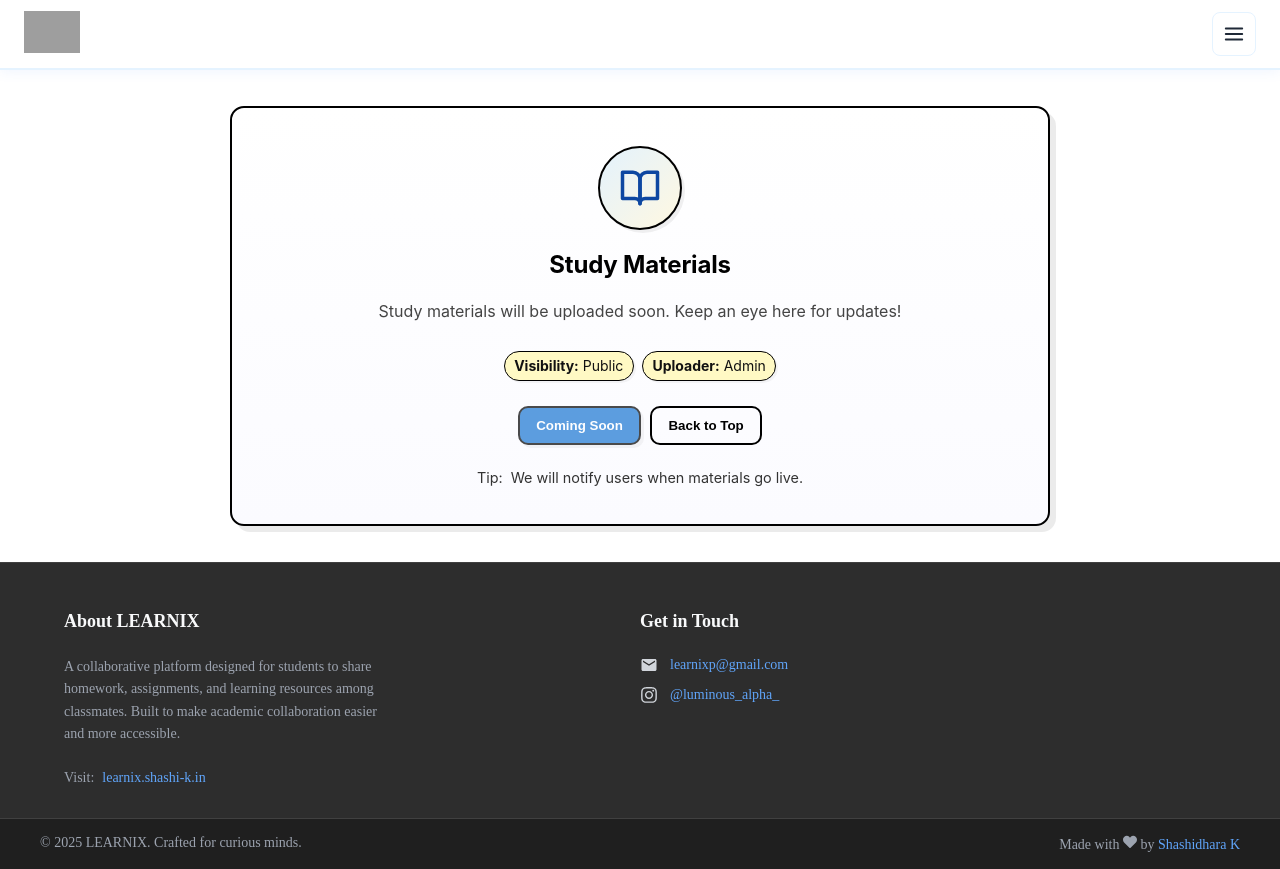
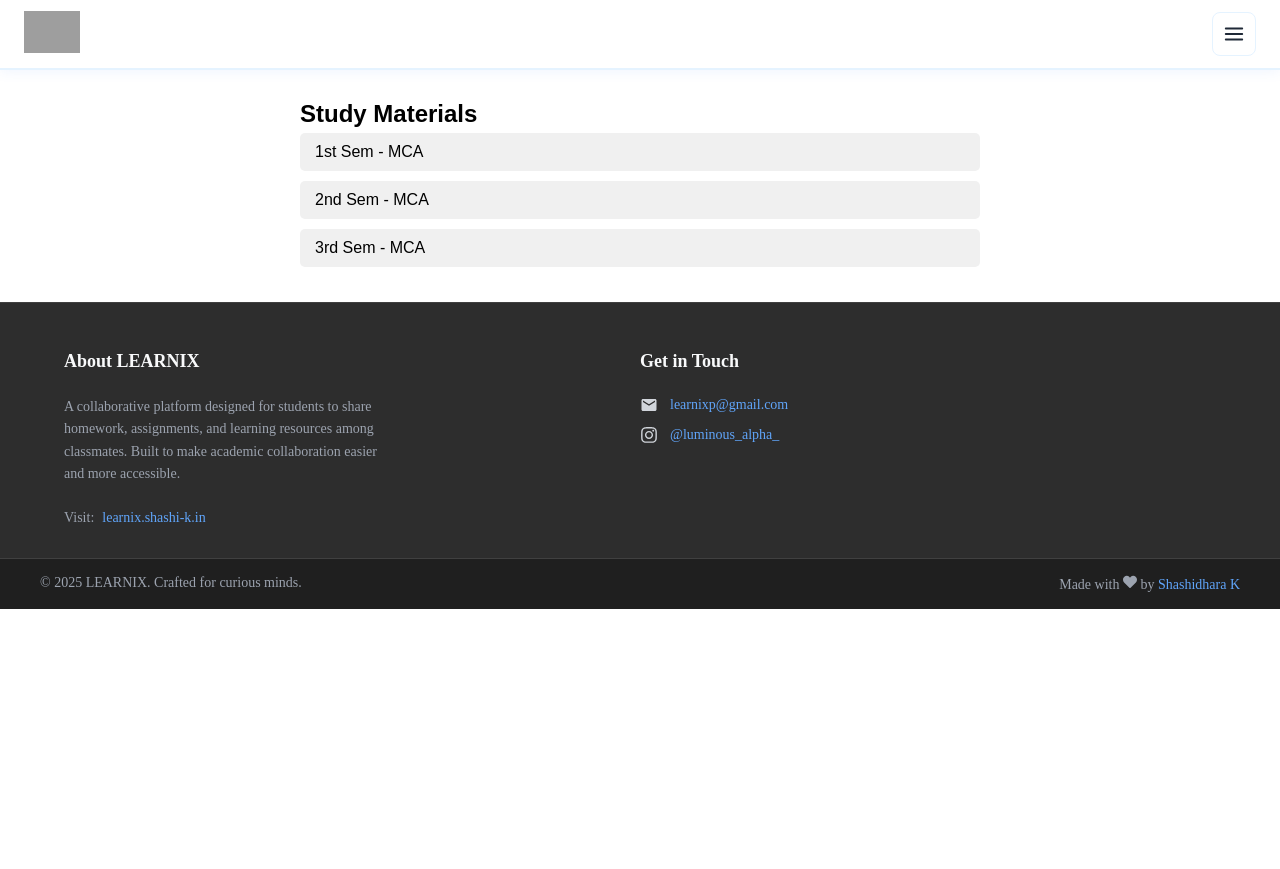
Before and after one commit to Shashidharak89/LEARNIX, a Next.js app: page /materials in a window 1280 px wide. After the commit the page ends 800 px from the top, so only its background shows below. Built offline with nearby package versions, Linux system fonts and the light colour scheme; grey boxes are pictures that could not be loaded.

Commit message:
Study materials update

```diff
--- a/src/app/materials/StudyMaterials.js
+++ b/src/app/materials/StudyMaterials.js
@@ -1,47 +1,75 @@
 "use client";
-import React from "react";
-import { FiBookOpen } from "react-icons/fi";
+
+import { useState } from "react";
+import materialsData from "./materialsData";
 import "./styles/StudyMaterials.css";
 
 export default function StudyMaterials() {
+  const [openSemesterIndex, setOpenSemesterIndex] = useState(null);
+  const [openSubjectIndex, setOpenSubjectIndex] = useState(null);
+
+  const toggleSemester = (index) => {
+    setOpenSemesterIndex(openSemesterIndex === index ? null : index);
+    setOpenSubjectIndex(null); // reset subject when semester changes
+  };
+
+  const toggleSubject = (index) => {
+    setOpenSubjectIndex(openSubjectIndex === index ? null : index);
+  };
+
   return (
-    <section className="sm-container" aria-labelledby="sm-title">
-      <div className="sm-card">
-        <div className="sm-icon-wrap" aria-hidden="true">
-          <FiBookOpen size={42} />
-        </div>
+    <div className="study-materials-container">
+      <h2>Study Materials</h2>
+      <div className="semesters-list">
+        {materialsData.map((sem, semIndex) => (
+          <div key={semIndex} className="semester-item">
+            <button
+              className="semester-button"
+              onClick={() => toggleSemester(semIndex)}
+            >
+              {sem.semester}
+            </button>
 
-        <h1 id="sm-title" className="sm-title">Study Materials</h1>
-        <p className="sm-subtitle">
-          Study materials will be uploaded soon. Keep an eye here for updates!
-        </p>
+            {openSemesterIndex === semIndex && (
+              <div className="subjects-list">
+                {sem.subjects.map((subj, subjIndex) => (
+                  <div key={subjIndex} className="subject-item">
+                    <button
+                      className="subject-button"
+                      onClick={() => toggleSubject(subjIndex)}
+                    >
+                      {subj.subject}
+                    </button>
 
-        <div className="sm-info">
-          <div className="sm-pill">
-            <strong>Visibility:</strong> Public
+                    {openSubjectIndex === subjIndex && (
+                      <ul className="files-list">
+                        {subj.files.map((file, fIndex) => {
+                          const fileName =
+                            file.name ||
+                            file.url.split("/").pop().split("?")[0];
+
+                          return (
+                            <li key={fIndex}>
+                              <a
+                                href={file.url}
+                                target="_blank"
+                                rel="noreferrer"
+                                className="file-link"
+                              >
+                                {fileName}
+                              </a>
+                            </li>
+                          );
+                        })}
+                      </ul>
+                    )}
+                  </div>
+                ))}
+              </div>
+            )}
           </div>
-          <div className="sm-pill">
-            <strong>Uploader:</strong> Admin
-          </div>
-        </div>
-
-        <div className="sm-actions">
-          <button className="sm-btn sm-btn-primary" disabled>
-            Coming Soon
-          </button>
-          <button
-            className="sm-btn sm-btn-outline"
-            onClick={() => window.scrollTo({ top: 0, behavior: "smooth" })}
-            title="Scroll to top"
-          >
-            Back to Top
-          </button>
-        </div>
-
-        <div className="sm-footer-note">
-          <span>Tip:</span> We will notify users when materials go live.
-        </div>
+        ))}
       </div>
-    </section>
+    </div>
   );
 }
--- /dev/null
+++ b/src/app/materials/materialsData.js
@@ -0,0 +1,49 @@
+// src/data/materialsData.js
+
+const materialsData = [
+  {
+    semester: "1st Sem - MCA",
+    subjects: [
+      {
+        subject: "Computer Organization",
+        files: [
+          { name: "Introduction Notes", url: "/files/comp-org-intro.pdf" },
+          { name: "CPU Architecture", url: "/files/cpu-architecture.pdf" },
+        ],
+      },
+      {
+        subject: "Programming in C",
+        files: [
+          { name: "C Basics", url: "/files/c-basics.pdf" },
+          {url: "/files/pointers.pdf" },
+        ],
+      },
+    ],
+  },
+  {
+    semester: "2nd Sem - MCA",
+    subjects: [
+      {
+        subject: "Data Structures",
+        files: [
+          { name: "Stacks & Queues", url: "/files/stacks-queues.pdf" },
+          { name: "Trees", url: "/files/trees.pdf" },
+        ],
+      },
+    ],
+  },
+  {
+    semester: "3rd Sem - MCA",
+    subjects: [
+      {
+        subject: "Database Systems",
+        files: [
+          { name: "SQL Basics", url: "/files/sql-basics.pdf" },
+          { name: "Normalization", url: "/files/normalization.pdf" },
+        ],
+      },
+    ],
+  },
+];
+
+export default materialsData;
--- a/src/app/materials/styles/StudyMaterials.css
+++ b/src/app/materials/styles/StudyMaterials.css
@@ -1,148 +1,50 @@
-/* StudyMaterials.css
-   Light theme using blue / yellow / white / black accents.
-*/
-
-.sm-container {
-  display: flex;
-  justify-content: center;
-  padding: 2.25rem 1rem;
-  background: #ffffff; /* white */
-  color: #0b0b0b; /* near-black text */
-  font-family: Inter, Arial, sans-serif;
+.study-materials-container {
+  max-width: 700px;
+  margin: 20px auto;
+  font-family: Arial, sans-serif;
+  padding: 10px;
 }
 
-.sm-card {
+.semester-button,
+.subject-button {
   width: 100%;
-  max-width: 820px;
-  border: 2px solid #000;
-  border-radius: 14px;
-  padding: 2rem;
-  box-shadow: 6px 6px 0 rgba(0,0,0,0.08);
-  background: linear-gradient(180deg, #ffffff 0%, #fbfbff 100%);
-  display: grid;
-  gap: 1rem;
-  align-items: center;
-  text-align: center;
-  animation: smFadeIn 400ms ease-out both;
+  text-align: left;
+  padding: 10px 15px;
+  margin: 5px 0;
+  background: #f0f0f0;
+  border: none;
+  cursor: pointer;
+  font-size: 16px;
+  border-radius: 5px;
+  transition: background 0.2s;
 }
 
-/* Icon circle */
-.sm-icon-wrap {
-  width: 84px;
-  height: 84px;
-  margin: 0 auto;
-  border-radius: 999px;
-  display: grid;
-  place-items: center;
-  background: linear-gradient(135deg, #e3f2fd 0%, #fff8e1 100%); /* blue -> yellow hint */
-  border: 2px solid #000;
-  box-shadow: 3px 3px 0 rgba(0,0,0,0.06);
-  color: #0d47a1; /* blue icon color */
+.semester-button:hover,
+.subject-button:hover {
+  background: #e0e0e0;
 }
 
-/* Title + subtitle */
-.sm-title {
-  margin: 0.25rem 0 0;
-  font-size: 1.5rem;
-  letter-spacing: -0.2px;
-  color: #000;
+.subjects-list {
+  padding-left: 15px;
+  margin-top: 5px;
 }
 
-.sm-subtitle {
-  margin: 0.35rem 0 0.6rem;
-  color: #444;
-  font-size: 1rem;
-  max-width: 68ch;
-  margin-left: auto;
-  margin-right: auto;
+.files-list {
+  list-style: none;
+  padding-left: 20px;
+  margin-top: 5px;
 }
 
-/* Info pills */
-.sm-info {
-  display: flex;
-  gap: 0.5rem;
-  justify-content: center;
-  flex-wrap: wrap;
-  margin-top: 0.25rem;
+.files-list li {
+  margin: 5px 0;
 }
 
-.sm-pill {
-  background: #fff9c4; /* light yellow */
-  border: 1px solid #000;
-  padding: 0.35rem 0.6rem;
-  border-radius: 999px;
-  font-size: 0.875rem;
-  color: #111;
-  box-shadow: 2px 2px 0 rgba(0,0,0,0.04);
+.file-link {
+  text-decoration: none;
+  color: #1a73e8;
+  font-size: 14px;
 }
 
-/* Actions */
-.sm-actions {
-  display: flex;
-  gap: 0.6rem;
-  justify-content: center;
-  margin-top: 0.6rem;
+.file-link:hover {
+  text-decoration: underline;
 }
-
-.sm-btn {
-  padding: 0.6rem 1rem;
-  border-radius: 10px;
-  border: 2px solid #000;
-  font-weight: 600;
-  cursor: pointer;
-  background: transparent;
-}
-
-.sm-btn:disabled {
-  opacity: 0.7;
-  cursor: not-allowed;
-}
-
-/* Primary button */
-.sm-btn-primary {
-  background: #1976d2; /* blue */
-  color: #fff;
-  box-shadow: 3px 3px 0 rgba(0,0,0,0.06);
-  transition: transform 120ms ease, box-shadow 120ms ease;
-}
-.sm-btn-primary:hover:not(:disabled) {
-  transform: translateY(-2px);
-  box-shadow: 6px 6px 0 rgba(0,0,0,0.08);
-}
-
-/* Outline button */
-.sm-btn-outline {
-  background: transparent;
-  color: #000;
-}
-
-/* Footer note */
-.sm-footer-note {
-  margin-top: 0.5rem;
-  color: #333;
-  font-size: 0.9rem;
-  display: flex;
-  justify-content: center;
-  gap: 0.5rem;
-  align-items: center;
-}
-
-/* Subtle entrance animation */
-@keyframes smFadeIn {
-  from {
-    opacity: 0;
-    transform: translateY(10px) scale(0.995);
-  }
-  to {
-    opacity: 1;
-    transform: translateY(0) scale(1);
-  }
-}
-
-/* Responsive */
-@media (min-width: 720px) {
-  .sm-card {
-    padding: 2.4rem;
-    grid-template-columns: 1fr;
-  }
-}
```
